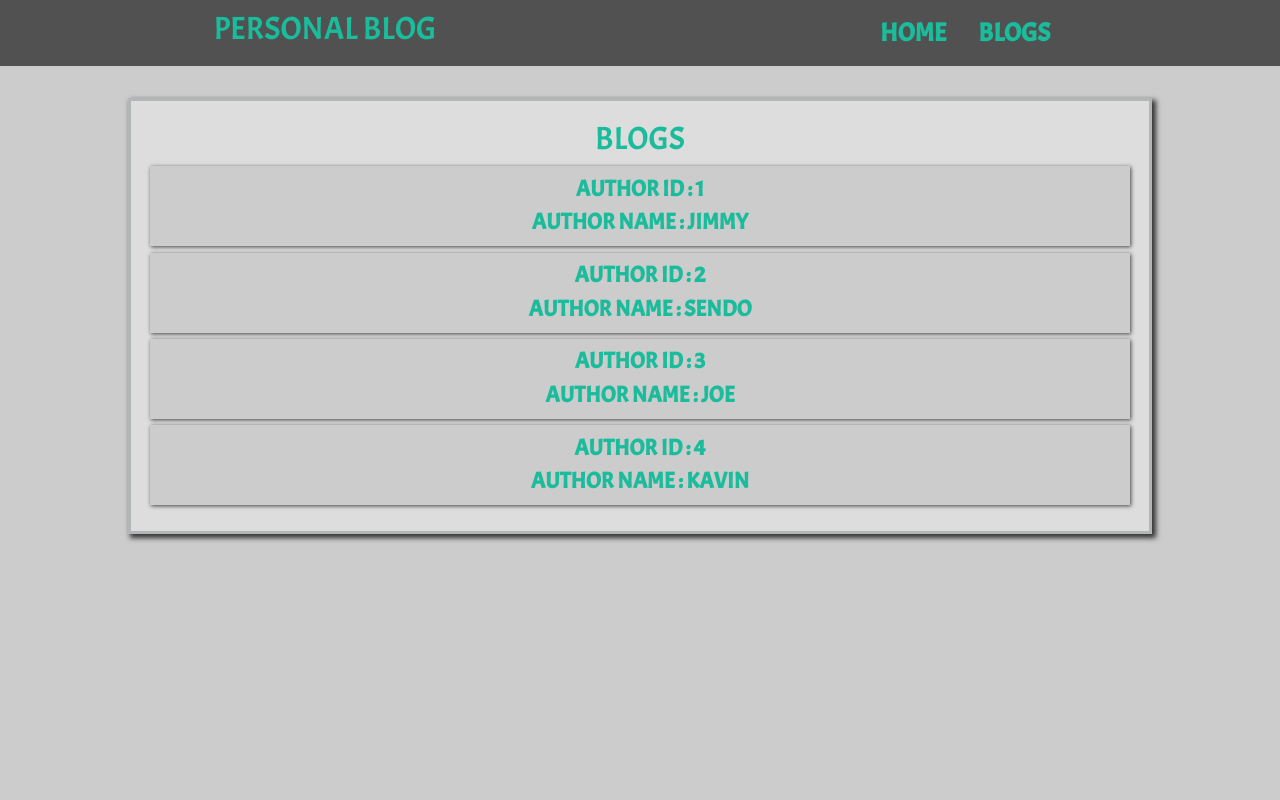
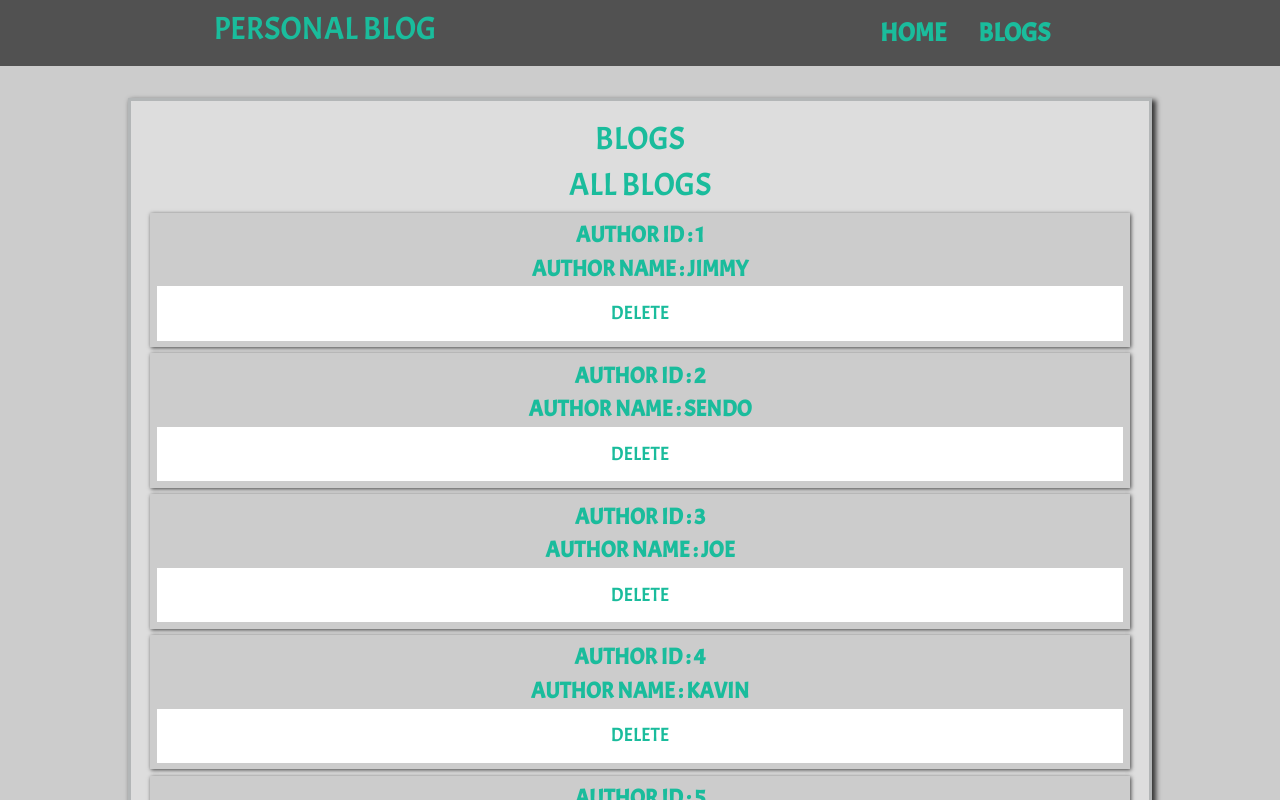
Before and after one commit to Ariyan0047/Blog, a React (Create React App) app: page / in a window 1280 px wide. Shown: the top 800 px of the page. Built offline with nearby package versions, Linux system fonts and the light colour scheme; the HTML template or start-up script is replaced by a standard one.

Commit message:
Seventh Commit

```diff
--- /dev/null
+++ b/src/Components/BlogList.js
@@ -0,0 +1,16 @@
+const BlogList = ({ blogs, title, handleDelete }) => {
+  return (
+    <div className="lists">
+      <h1>{title}</h1>
+      {blogs.map((blog) => (
+        <div className="blog_preview" key={blog.id}>
+          <div className="blog_id">author id : {blog.id}</div>
+          <div className="blog_name">author name : {blog.name}</div>
+          <button onClick={() => handleDelete(blog.id)}>delete</button>
+        </div>
+      ))}
+    </div>
+  );
+};
+
+export default BlogList;
--- a/src/Components/Contents.js
+++ b/src/Components/Contents.js
@@ -1,4 +1,5 @@
 import { useState } from "react";
+import BlogList from "./BlogList";
 
 const Contents = () => {
   const info = [
@@ -6,22 +7,22 @@
     { id: 2, name: "sendo" },
     { id: 3, name: "joe" },
     { id: 4, name: "kavin" },
+    { id: 5, name: "sendo" },
   ];
 
   // REACT HOOK
   const [blogs, setBlogs] = useState(info);
 
+  const handleDelete = (id) => {
+    const newBlogs = blogs.filter((blog) => blog.id !== id);
+    setBlogs(newBlogs);
+  };
+
   return (
     <div className="contents">
       <h1>Blogs</h1>
-      <div className="lists">
-        {blogs.map((blog) => (
-          <div className="blog_preview" key={blog.id}>
-            <div className="blog_id">author id : {blog.id}</div>
-            <div className="blog_name">author name : {blog.name}</div>
-          </div>
-        ))}
-      </div>
+      <BlogList blogs={blogs} title="all blogs" handleDelete={handleDelete} />
+      {/*<BlogList blogs={blogs.filter((blog) => blog.name === "sendo")} title="sendo's blogs"/>*/}
     </div>
   );
 };
--- a/src/index.css
+++ b/src/index.css
@@ -49,6 +49,23 @@
   align-items: center;
   justify-content: space-around;
 }
+
+button {
+  width: 100%;
+  border: none;
+  outline: none;
+  padding: 0.8rem;
+  font-size: 1.2rem;
+  background: #fff;
+  color: var(--font-color);
+  text-transform: uppercase;
+  transition: all 0.3s ease-in-out;
+}
+
+button:hover {
+  color: var(--font-hover);
+  background: #ddd;
+}
 /* END PRIMARY STYLING */
 
 body {
```
